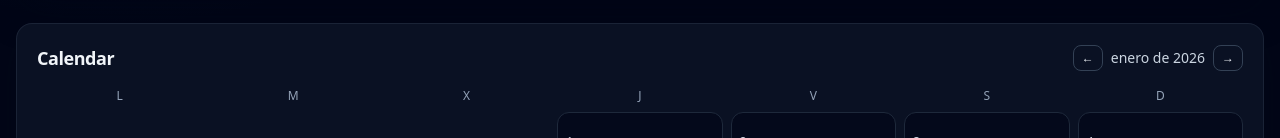
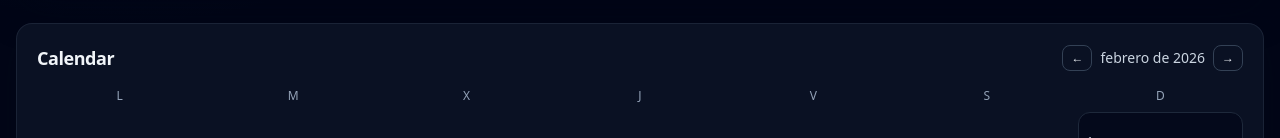
Before and after one commit to jordixavifaj/my-trades, a Next.js app in the folder my-trades-main/: page /dashboard in a window 1280 px wide. Shown: the part 740-878 px from the top of the page. Built offline with nearby package versions, Linux system fonts and the light colour scheme; no server answers; the database is empty.

Commit message:
Fix calendar: always show current month instead of last trade date

```diff
--- a/my-trades-main/src/components/TradingCalendar.tsx
+++ b/my-trades-main/src/components/TradingCalendar.tsx
@@ -25,25 +25,9 @@ type CalendarTrade = {
 
 export function TradingCalendar({ days, tradesByDay }: { days: Array<{ date: string; pnl: number; tradeCount: number }>; tradesByDay: Record<string, CalendarTrade[]> }) {
   const [cursor, setCursor] = useState(() => {
-    const last = days
-      .filter((d) => d.tradeCount > 0)
-      .map((d) => d.date)
-      .sort((a, b) => a.localeCompare(b))
-      .at(-1);
-
-    if (last) {
-      const match = last.match(/^(\d{4})-(\d{2})-(\d{2})$/);
-      if (match) {
-        const y = Number.parseInt(match[1], 10);
-        const m = Number.parseInt(match[2], 10);
-
-        if (Number.isFinite(y) && Number.isFinite(m) && y >= 2000 && y <= 2100 && m >= 1 && m <= 12) {
-          return new Date(y, m - 1, 1);
-        }
-      }
-    }
-
-    return new Date(2026, 0, 1); // Enero 2026 como fecha por defecto
+    // Siempre mostrar el mes actual
+    const now = new Date();
+    return new Date(now.getFullYear(), now.getMonth(), 1);
   });
   const [selectedDay, setSelectedDay] = useState<string | null>(null);
 
```
